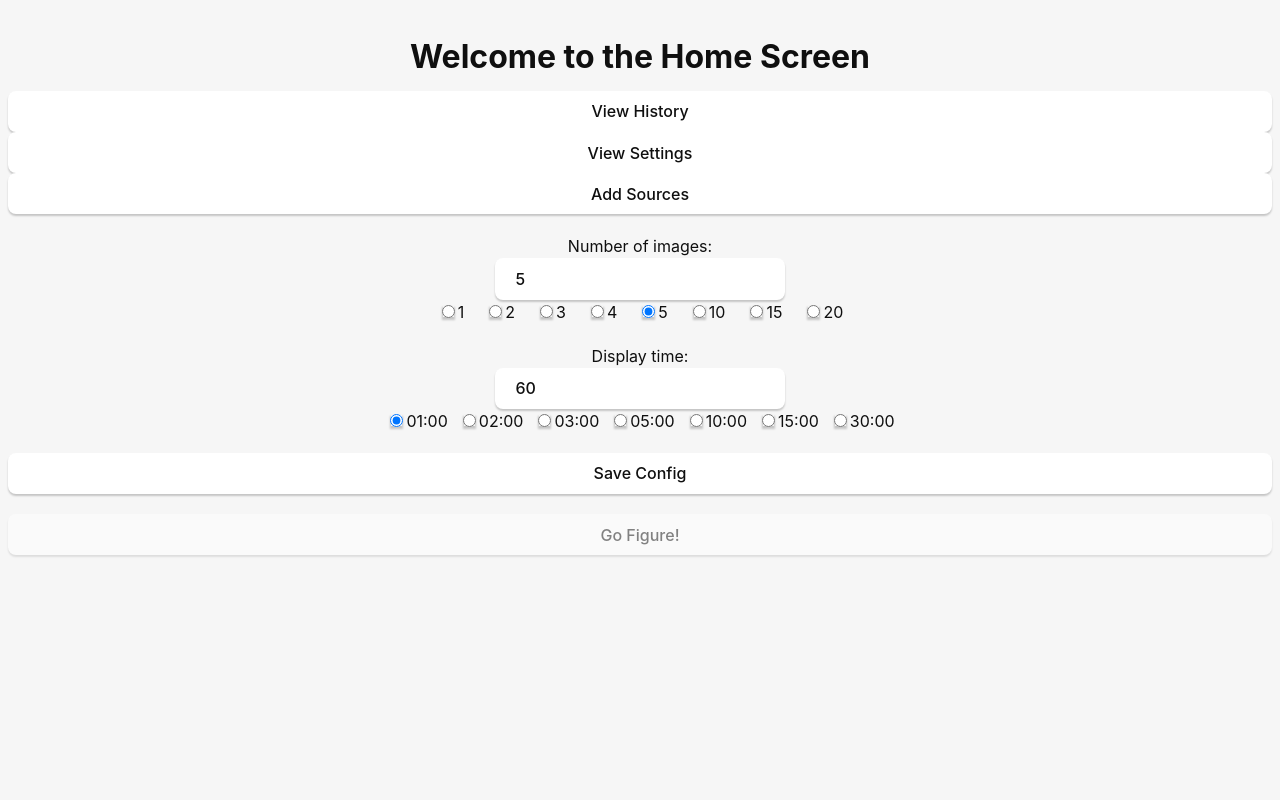
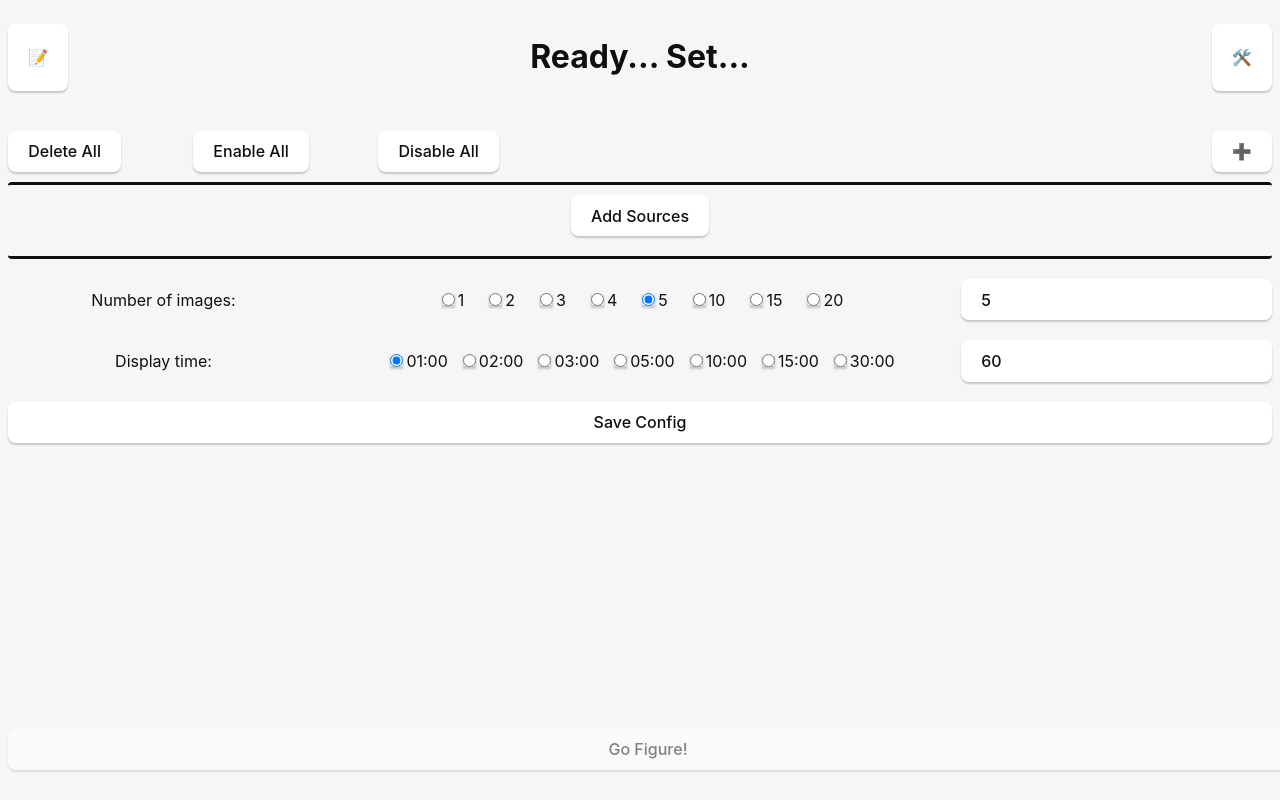
Before and after one commit to andrewhessler/gofigure, a React (Vite) app: page / in a window 1280 px wide. Built offline with nearby package versions, Linux system fonts and the light colour scheme.

Commit message:
some small home clean up

```diff
--- a/src/screens/Home.css
+++ b/src/screens/Home.css
@@ -3,27 +3,72 @@ button:disabled {
   cursor: not-allowed;
 }
 
-.num-images-selection {
+.header {
+  display: grid;
+  grid-template-columns: 0.5fr 10fr 0.5fr;
+  margin-bottom: 40px;
+}
+
+.source-control-area {
+  display: grid;
+  grid-template-columns: 1fr 1fr 1fr 3fr 0.5fr;
+  grid-template-areas:
+    "left left left . . right";
+}
+
+.add-source-button {
+  grid-area: right;
+}
+
+.delete-all-sources-button {
+  width: fit-content;
+}
+
+.enable-all-sources-button {
+  width: fit-content;
+}
+
+.disable-all-sources-button {
+  width: fit-content;
+}
+
+.submit-buttons {
+  position: absolute;
+  width: 100%;
   display: flex;
   flex-direction: column;
+  justify-content: center;
+  bottom: 10px;
+}
+
+.num-images-selection {
+  display: grid;
+  grid-template-columns: 1fr 2fr 1fr;
+  width: 100%;
+  column-gap: 10px;
   align-items: center;
+  justify-content: center;
   margin-top: 20px;
 }
 
 .num-images-radio {
   display: flex;
+  justify-content: center;
   column-gap: 20px;
 }
 
 .display-time-selection {
-  display: flex;
-  flex-direction: column;
+  display: grid;
+  grid-template-columns: 1fr 2fr 1fr;
+  column-gap: 10px;
   align-items: center;
+  justify-content: center;
   margin-top: 20px;
 }
 
 .display-time-radio {
   display: flex;
+  justify-content: center;
   column-gap: 10px;
 }
 
@@ -43,3 +88,30 @@ button:disabled {
 .save-config-button {
   margin-top: 20px;
 }
+
+.source-view {
+  max-height: 40vh;
+  margin-top: 10px;
+  overflow-y: scroll;
+  border-radius: 1mm;
+  border-style: solid;
+  border-left-style: none;
+  border-right-style: none;
+  padding-top: 10px;
+  padding-bottom: 20px;
+}
+
+.source-entry {
+  display: grid;
+  grid-template-columns: 5fr 1fr;
+  margin-top: 20px;
+}
+
+.source-entry-main-button {
+  width: 50%;
+  justify-self: center;
+}
+
+.source-entry-main-button.disabled {
+  opacity: 0.5;
+}
--- a/src/screens/Home.tsx
+++ b/src/screens/Home.tsx
@@ -3,6 +3,7 @@ import { open } from "@tauri-apps/plugin-dialog";
 import { useEffect, useState } from "react";
 import './Home.css';
 import { formatTime } from "../util/time";
+
 
 interface HomeProps {
   startSession: (imageCount: number, displayTime: number, imageDirs: string[]) => void;
@@ -25,6 +26,10 @@ interface Config {
 interface Source {
   path: string;
   active: boolean;
+}
+
+function basename(path: string) {
+  return path.replace(/^.*[\\\/]/, '');
 }
 
 export function Home({ startSession, viewHistory, viewSettings }: HomeProps) {
@@ -65,6 +70,20 @@ export function Home({ startSession, viewHistory, viewSettings }: HomeProps) {
     setSources((sources) => sources!.map((source) => source.path !== dir.path ? source : { ...source, active: !source.active }));
   }
 
+  async function disableAll() {
+    for (const source of (sources ?? [])) {
+      await invoke("disable_source", { path: source.path });
+    }
+    setSources((sources) => sources!.map((source) => ({ ...source, active: false })));
+  }
+
+  async function enableAll() {
+    for (const source of (sources ?? [])) {
+      await invoke("enable_source", { path: source.path });
+    }
+    setSources((sources) => sources!.map((source) => ({ ...source, active: true })));
+  }
+
   async function getConfigs() {
     let configs = await invoke("get_configs") as ConfigReturn[];
     setConfigs(configs.map((config) => ({
@@ -91,19 +110,27 @@ export function Home({ startSession, viewHistory, viewSettings }: HomeProps) {
 
   return (
     <main className="container">
-      <h1>Welcome to the Home Screen</h1>
-      <button onClick={viewHistory}>View History</button>
-      <button onClick={viewSettings}>View Settings</button>
-      <button onClick={addSources}>Add Sources</button>
-      {sources?.map((source) => (
-        <div>
-          <button onClick={() => toggleSource(source)}>{source.active ? "on" : "off"}</button>
-          <span>{source.path}</span>
+      <div className="header">
+        <button onClick={viewHistory}>📝</button>
+        <h1>Ready... Set...</h1>
+        <button onClick={viewSettings}>🛠️</button>
+      </div>
+      <div className="source-control-area">
+        <button className="delete-all-sources-button" onClick={() => deleteSources(sources?.map((source) => source.path) ?? [])}>Delete All</button>
+        <button className="enable-all-sources-button" onClick={enableAll}>Enable All</button>
+        <button className="disable-all-sources-button" onClick={disableAll}>Disable All</button>
+        <button className="add-source-button" onClick={addSources}>➕</button>
+      </div>
+      <div className="source-view">
+        {sources?.length ? sources.map((source) => (
+          <div className="source-entry">
+            <button onClick={() => toggleSource(source)} className={"source-entry-main-button" + (source.active ? "" : " disabled")}>{basename(source.path)}</button>
             <button onClick={() => deleteSources([source.path])}>X</button>
           </div>
-      ))}
+        )) : <button onClick={addSources}>Add Sources</button>}
+      </div>
       <div className="num-images-selection">
-        Number of images: <input className="image-number-input" value={count} onInput={(e) => setCount(e.currentTarget.value)} />
+        Number of images:
         <div className="num-images-radio">
           {[1, 2, 3, 4, 5, 10, 15, 20].map((val) => {
             return (<div>
@@ -112,9 +139,10 @@ export function Home({ startSession, viewHistory, viewSettings }: HomeProps) {
             </div>)
           })}
         </div>
+        <input className="image-number-input" value={count} onInput={(e) => setCount(e.currentTarget.value)} />
       </div>
       <div className="display-time-selection">
-        Display time: <input className="image-display-time" value={time} onInput={(e) => setTime(e.currentTarget.value)} />
+        Display time:
         <div className="display-time-radio">
           {[60, 120, 180, 300, 600, 900, 1800].map((val) => {
             return (<div>
@@ -123,8 +151,10 @@ export function Home({ startSession, viewHistory, viewSettings }: HomeProps) {
             </div>)
           })}
         </div>
+        <input className="image-display-time" value={time} onInput={(e) => setTime(e.currentTarget.value)} />
       </div>
       <button className="save-config-button" onClick={() => saveConfig()}>Save Config</button>
+      <div className="submit-buttons">
         <button className="go-button"
           onClick={() => startSession(parseInt(count), parseInt(time), sources!.filter((source) => source.active).map((source) => source.path))}
           disabled={!sources?.filter((source) => source.active).length}>
@@ -141,6 +171,7 @@ export function Home({ startSession, viewHistory, viewSettings }: HomeProps) {
               <button onClick={() => deleteConfig(config.id)}>Delete</button></div>
           })}
         </div>
-    </main >
+      </div>
+    </main>
   );
 }
--- a/src/screens/Review.tsx
+++ b/src/screens/Review.tsx
@@ -55,7 +55,7 @@ export function Review({ closeReview, images }: { closeReview: () => void, image
             : <></>}
         </div>
         <div className="right-side">
-          <button onClick={() => { setFlipped(!flipped) }}>Flip</button>
+          <button onClick={() => { setFlipped(!flipped) }}>Rotate 180</button>
         </div>
         <div className="right-side">
           <button onClick={() => closeReview()}>Exit</button>
```
Also changed, not shown: 1 other file (tests, documents, lock files or other folders). Lines whose indentation alone changed are shown as unchanged.
